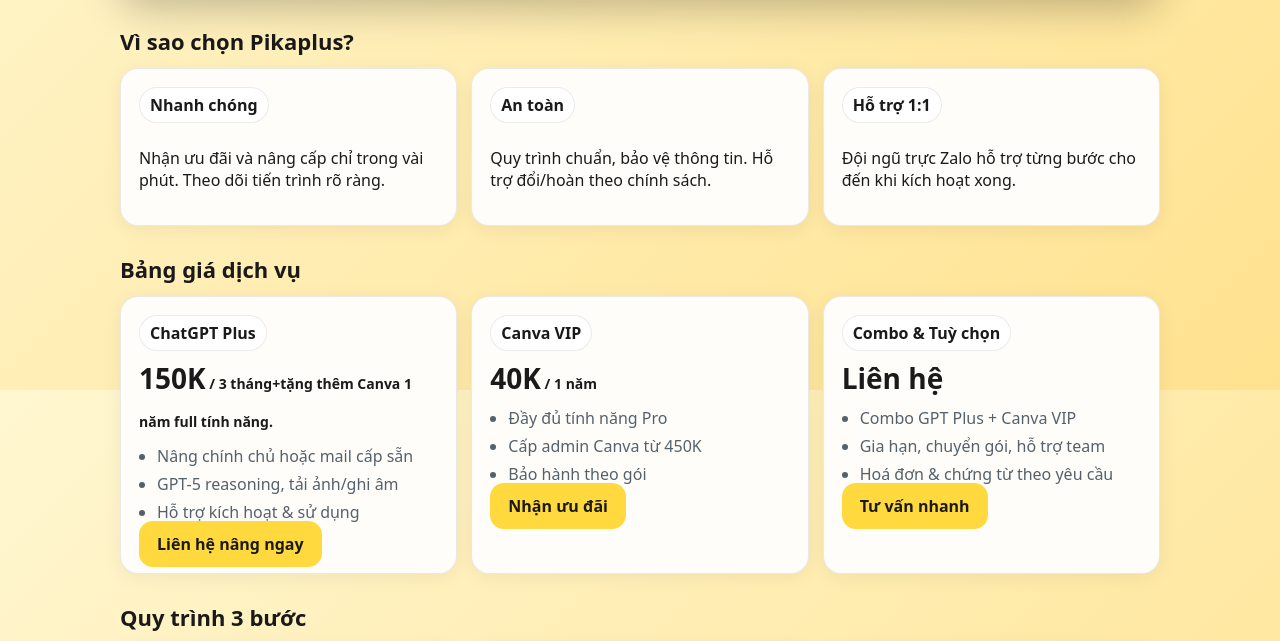
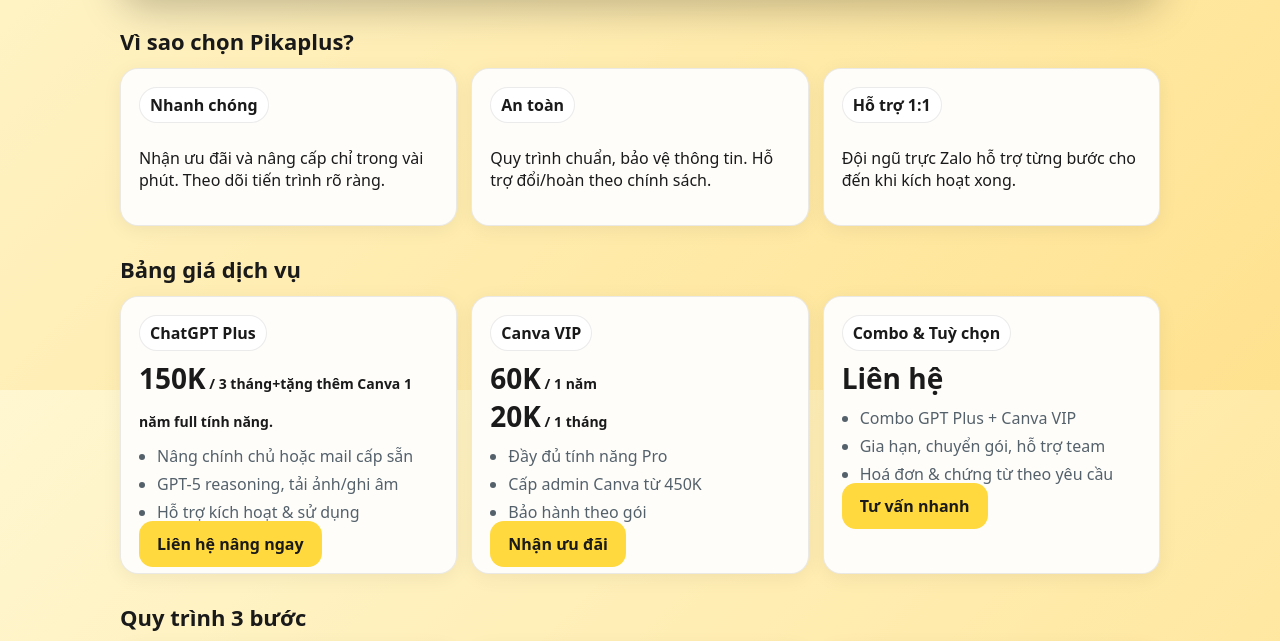
Before and after one commit to pikaplusshop-bit/Introduction, a plain HTML site: page index.html in a window 1280 px wide. Shown: the part 410-1051 px from the top of the page. Drawn offline with Linux system fonts and the light colour scheme.

Commit message:
Update index.html

```diff
--- a/index.html
+++ b/index.html
@@ -109,7 +109,8 @@
         </div>
         <div class="card">
           <div class="pill">Canva VIP</div>
-          <div class="price">40K<span style="font-size:14px;font-weight:700"> / 1 năm</span></div>
+          <div class="price">60K<span style="font-size:14px;font-weight:700"> / 1 năm</span></div>
+           <div class="price">20K<span style="font-size:14px;font-weight:700"> / 1 tháng</span></div>
           <ul>
             <li>Đầy đủ tính năng Pro</li>
             <li>Cấp admin Canva từ 450K</li>
```
